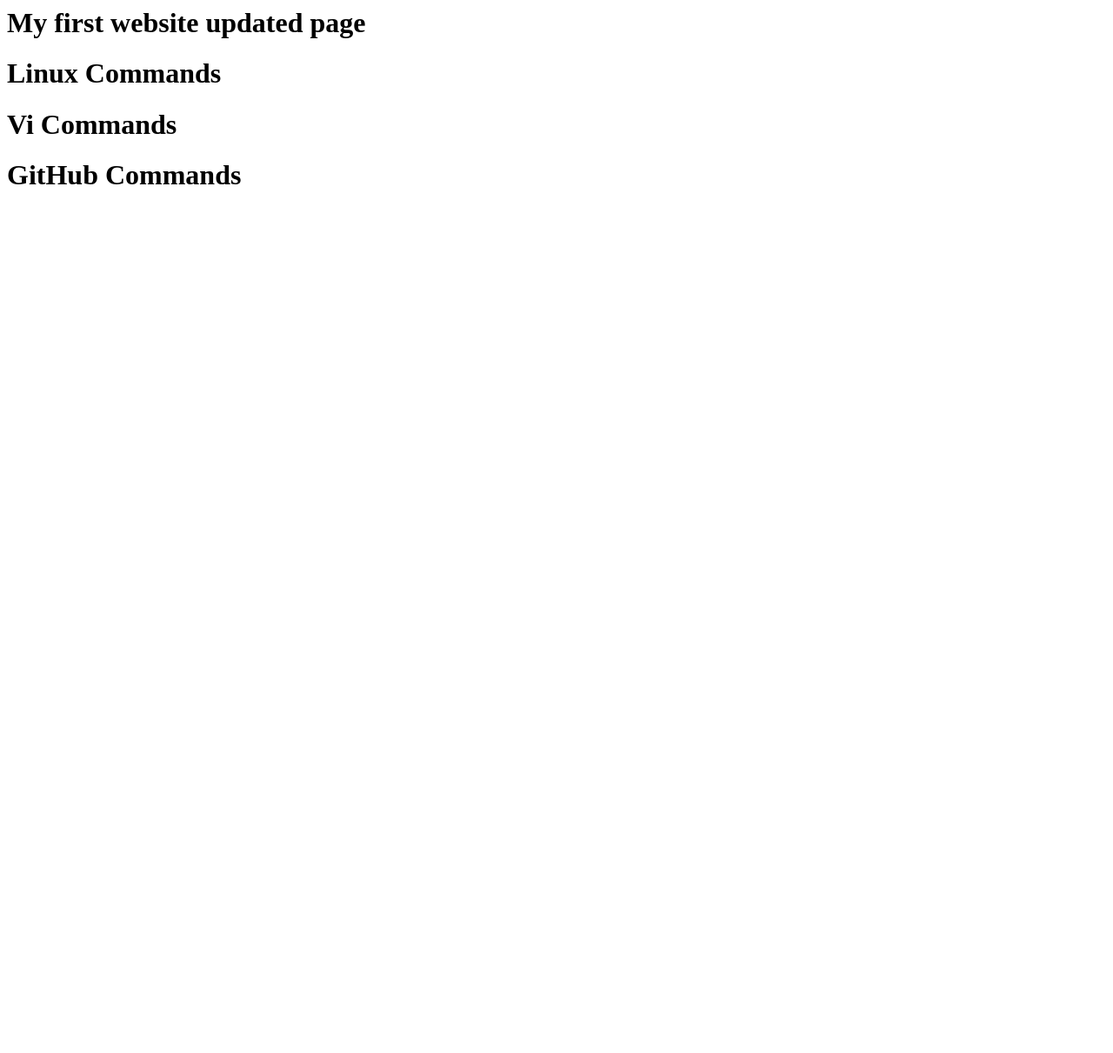
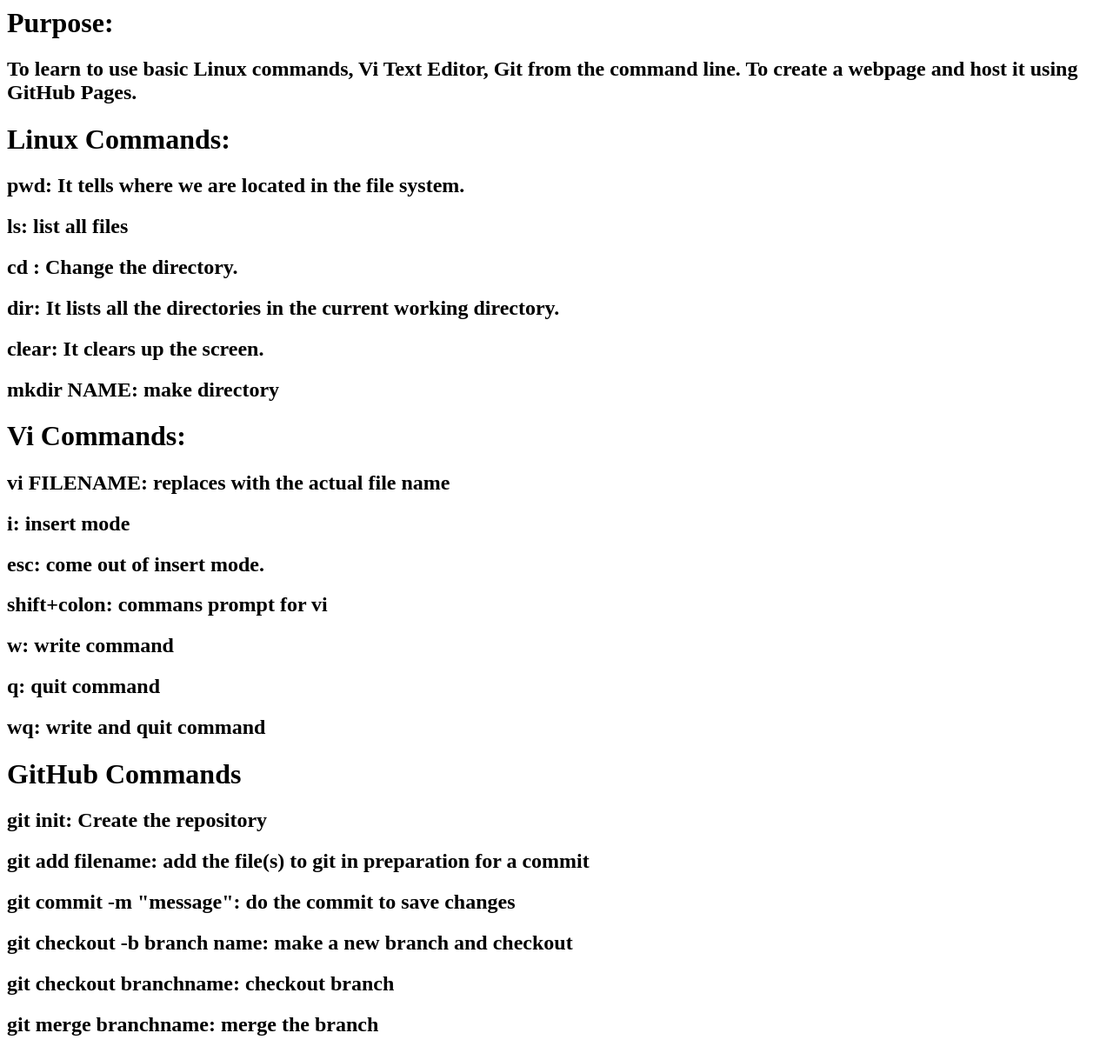
Before and after one commit to Swathi0141/MyWebsite, a plain HTML site: page index.html in a window 1280 px wide. Shown: the whole page at 87% size. Before the commit the page ends 800 px from the top, so only its background shows below. Drawn offline with Linux system fonts and the light colour scheme.

Commit message:
updated git page

```diff
--- a/index.html
+++ b/index.html
@@ -4,9 +4,29 @@
 	</head>
 	<body>
 
-		<h1>My first website updated page</h1>
-		<h1>Linux Commands</h1>
-		<h1>Vi Commands</h1>
+		<h1>Purpose:</h1>
+		<h2>To learn to use basic Linux commands, Vi Text Editor, Git from the command line. To create a webpage and host it using GitHub Pages.</h2>
+		<h1>Linux Commands:</h1>
+		<h2>pwd: It tells where we are located in the file system.</h2>
+		<h2>ls: list all files</h2>
+		<h2>cd : Change the directory.</h2>
+		<h2>dir: It lists all the directories in the current working directory.</h2>
+		<h2>clear: It clears up the screen.</h2>
+		<h2>mkdir NAME: make directory</h2>
+		<h1>Vi Commands:</h1>
+		<h2>vi FILENAME: replaces with the actual file name</h2>
+		<h2>i: insert mode</h2>
+		<h2>esc: come out of insert mode.</h2>
+		<h2>shift+colon: commans prompt for vi</h2>
+		<h2>w: write command</h2>
+		<h2>q: quit command</h2>
+		<h2>wq: write and quit command</h2>
 		<h1>GitHub Commands</h1>
+		<h2>git init: Create the repository</h2>
+		<h2>git add filename: add the file(s) to git in preparation for a commit</h2>
+		<h2>git commit -m "message": do the commit to save changes</h2>
+		<h2>git checkout -b branch name: make a new branch and checkout</h2>
+		<h2>git checkout branchname: checkout branch</h2>
+		<h2>git merge branchname: merge the branch</h2>
 	</body>
 </html>
```
